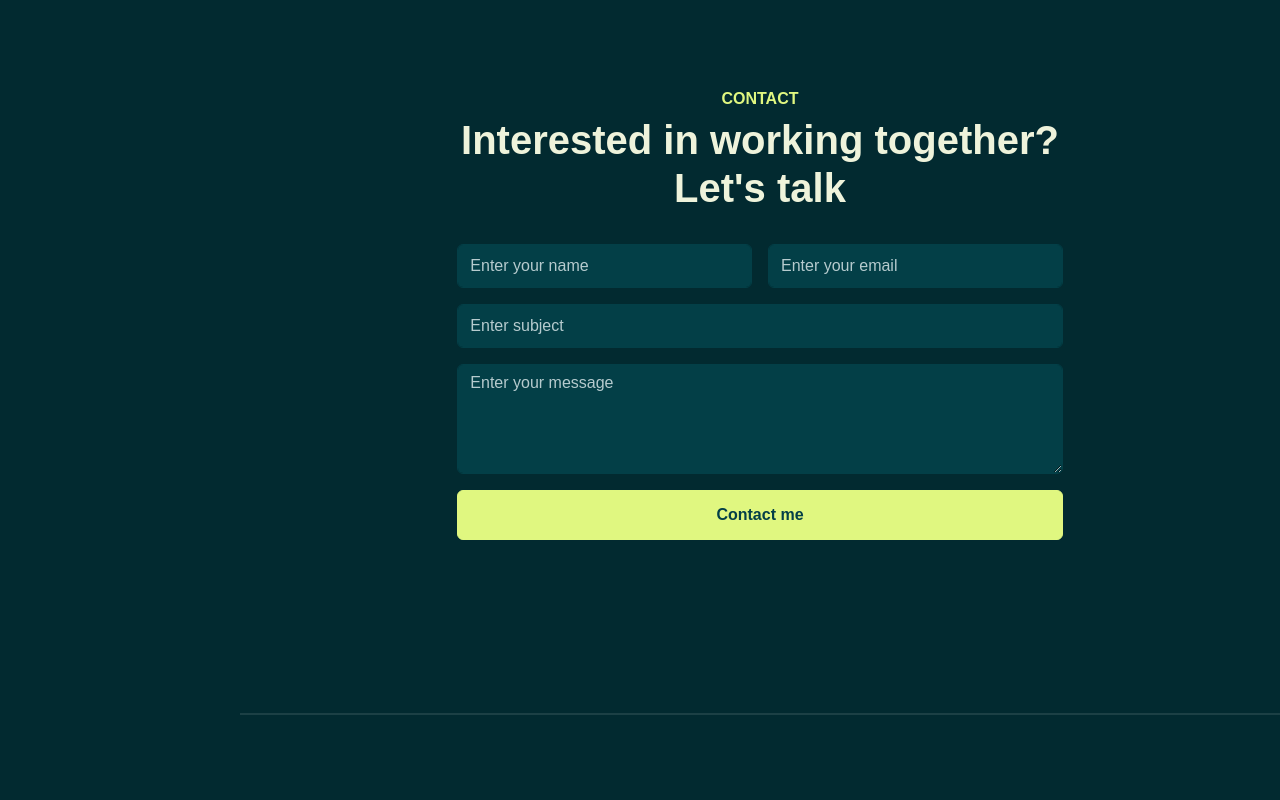
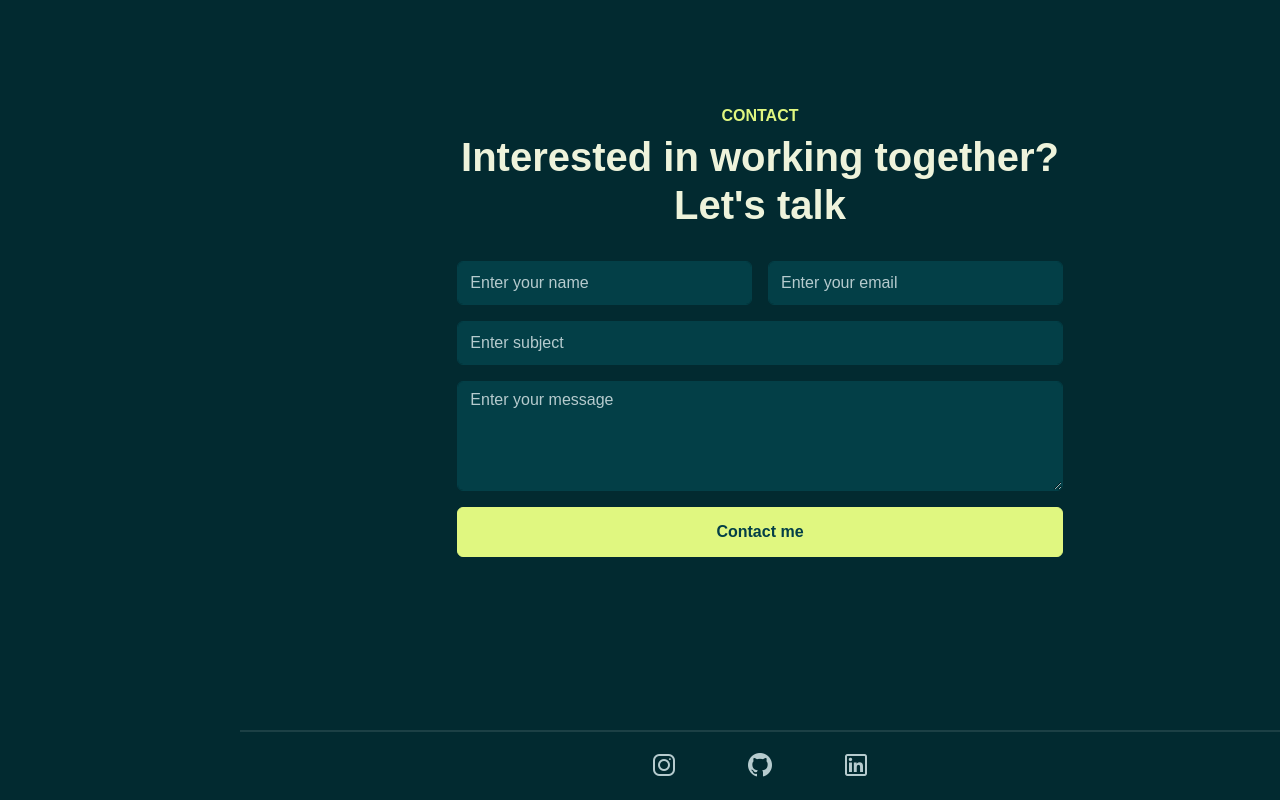
Before and after one commit to IvannaMelnyk/shecodes-bootstrap-portfolio, a plain HTML site: page index.html in a window 1280 px wide. Shown: the part 3293-4093 px from the top of the page. Before the commit the page ends 4008 px from the top, so only its background shows below. Drawn offline with Linux system fonts and the light colour scheme; a web font is replaced by a local one.

Commit message:
add footer

```diff
--- a/index.html
+++ b/index.html
@@ -236,6 +236,25 @@
             </div>
         </section>
         <!-- //CONTACT -->
+             <footer>
+        <div class="social-links d-flex justify-content-center">
+          <a
+            href="https://www.instagram.com/p/CEQ6i94nymr/?igshid=YmMyMTA2M2Y="
+            target="_blank"
+          >
+            <i class="lab la-instagram"></i>
+          </a>
+          <a href="https://github.com/IvannaMelnyk" target="_blank">
+            <i class="lab la-github"></i>
+          </a>
+          <a
+            href="https://www.linkedin.com/in/ivanna-melnyk-5479531bb"
+            target="_blank"
+          >
+            <i class="lab la-linkedin"></i>
+          </a>
+        </div>
+      </footer>
     </div>
 
     <!--CONTENT-->
--- a/src/css/styles.css
+++ b/src/css/styles.css
@@ -170,3 +170,14 @@ img {
 #contact input.form-control {
   height: 44px;
 }
+footer .social-links a {
+  margin: 0 20px;
+  color: var(--color-body);
+  padding: 10px 12px;
+  border-radius: 50%;
+  font-size: 32px;
+  transition: all 100ms ease-in-out;
+}
+footer .social-links a:hover {
+  color: var(--color-brand);
+}
```
Also changed, not shown: about.html (+19 -0 lines), src/images/hobbies.png, src/images/weather.png.
